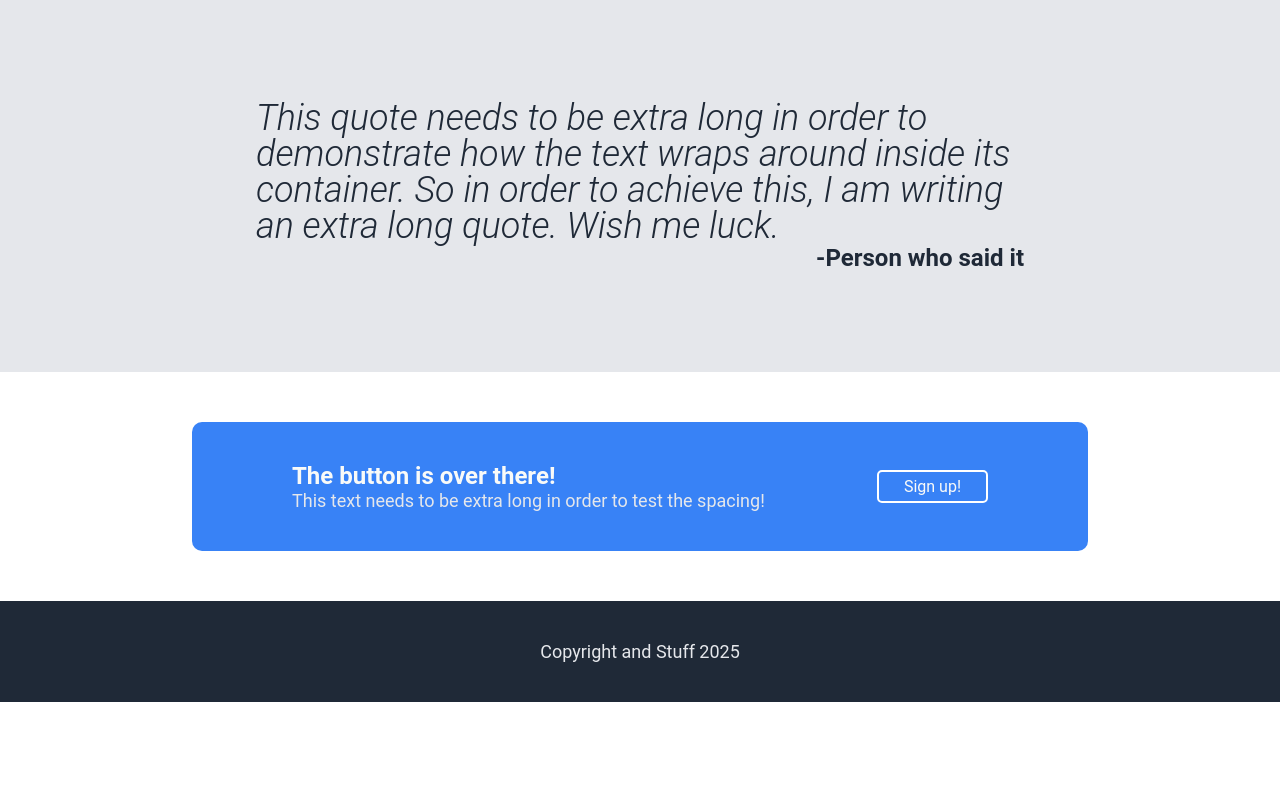
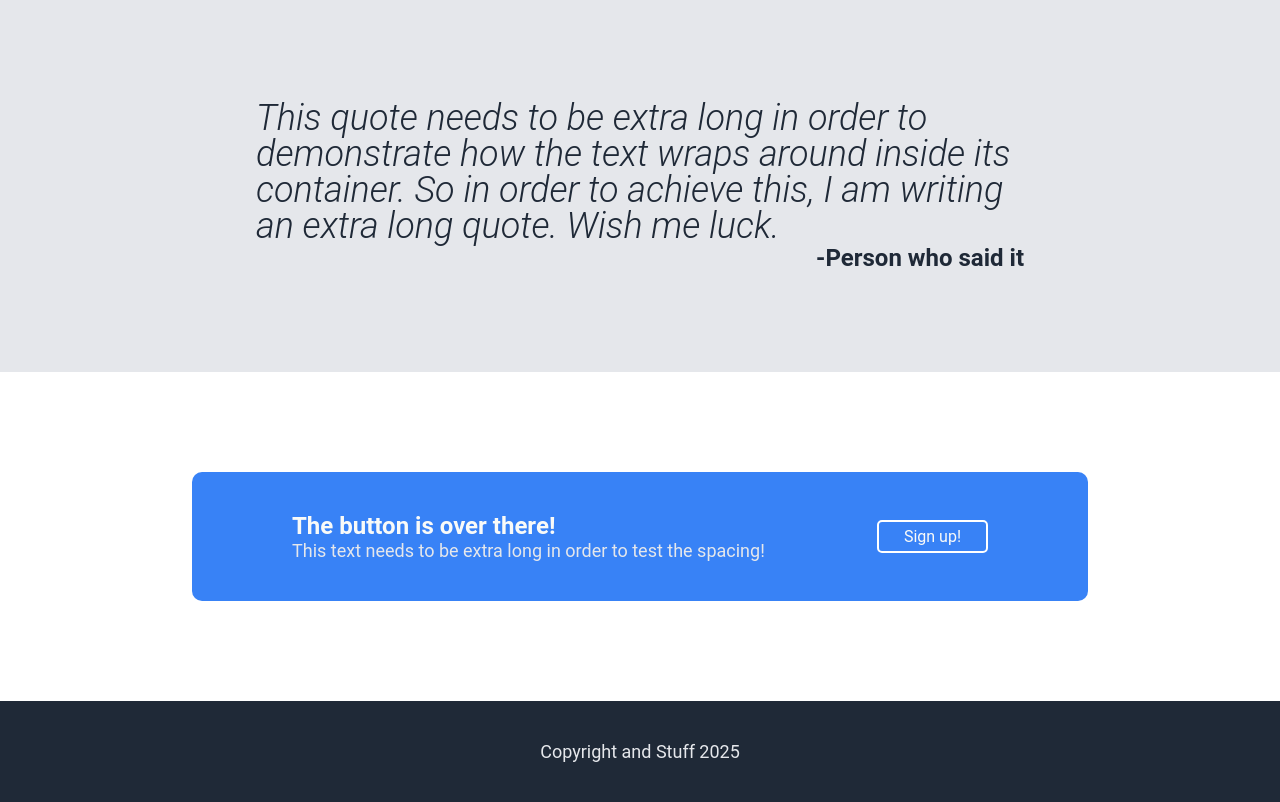
Before and after one commit to nkorotzer/Odin-Practice, a plain HTML site: page index.html in a window 1280 px wide. Shown: the part 786-1588 px from the top of the page. Before the commit the page ends 1488 px from the top, so only its background shows below. Drawn offline with Linux system fonts and the light colour scheme.

Commit message:
Added padding to section 4

```diff
--- a/styles.css
+++ b/styles.css
@@ -148,7 +148,7 @@ body {
 }
 
 .section4 {
-    padding: 50px 15%;
+    padding: 100px 15%;
     background-color: white;
 }
 
```
